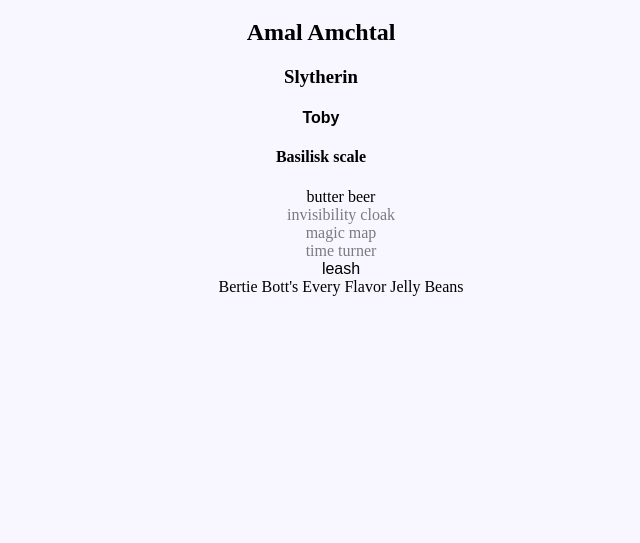
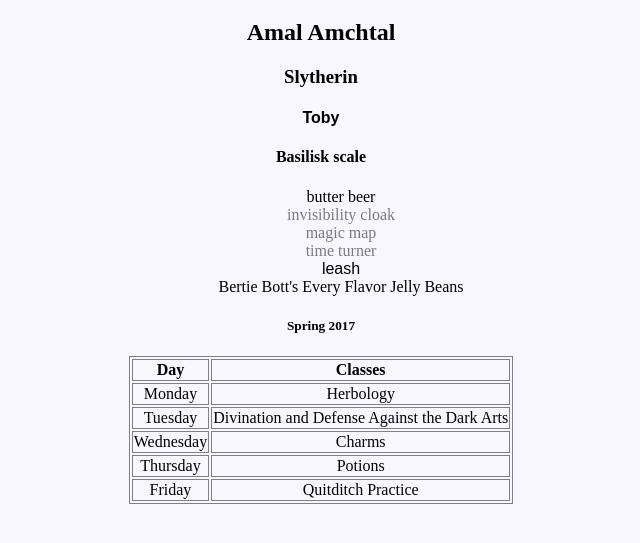
Before and after one commit to Aba250-1004/hogwarts, a plain HTML site: page index.html in a window 1280 px wide. Shown: the part 61-604 px from the top of the page, without its empty margins (319-959 px from the left). Drawn offline with Linux system fonts and the light colour scheme.

Commit message:
Year 4 - I realize I can make things that are ever increasingly more complex with greater ease. Adding order is always more effort than causing chaos.

```diff
--- a/app.js
+++ b/app.js
@@ -86,3 +86,89 @@ ul.appendChild(li5);
 const li6 = document.createElement("li");
 li6.innerText = "Bertie Bott's Every Flavor Jelly Beans";
 ul.appendChild(li6);
+
+// year 4
+
+// make a table
+const table = document.createElement("table");
+// console.log(table);
+container.appendChild(table);
+
+// Right above your table add an h5 that says 'Spring 2017'
+const h5 = document.createElement("h5");
+h5.innerText = "Spring 2017";
+// console.log(h5);
+container.insertBefore(h5,table);
+// Inside the table add a thead element
+const thead = document.createElement("thead");
+// console.log(thead);
+table.appendChild(thead)
+// Inside the thead element add two th elements
+// in the first th add the text Day
+const th1 = document.createElement("th");
+th1.innerText = "Day";
+thead.appendChild(th1);
+// in the second th add the text Classes
+const th2 = document.createElement("th");
+th2.innerText = "Classes";
+thead.appendChild(th2);
+// Create a tr element and add two td elements inside.
+const tr = document.createElement("tr");
+const tdMD = document.createElement("td");
+const tdMC = document.createElement("td");
+table.appendChild(tr);
+// in the first td add the day Monday
+tdMD.innerHTML = "Monday";
+tr.appendChild(tdMD)
+// in the second td add the classes you are taking
+// ( Herbology, Divination, History of Magic, Charms, Potions,
+// Transfiguration, Defense Against the Dark Arts, Quidditch
+// practice, etc.)
+tdMC.innerHTML = "Herbology";
+tr.appendChild(tdMC)
+
+// Create more tr elements with tds inside so that you
+//  have Monday - Friday and classes each of those days
+const tr1 = document.createElement("tr");
+const tdTD = document.createElement("td");
+const tdTC = document.createElement("td");
+table.appendChild(tr1);
+
+tdTD.innerHTML = "Tuesday";
+tr1.appendChild(tdTD)
+
+tdTC.innerHTML = "Divination and Defense Against the Dark Arts";
+tr1.appendChild(tdTC)
+
+const tr2 = document.createElement("tr");
+const tdWD = document.createElement("td");
+const tdWC = document.createElement("td");
+table.appendChild(tr2);
+
+tdWD.innerHTML = "Wednesday";
+tr2.appendChild(tdWD)
+
+tdWC.innerHTML = "Charms";
+tr2.appendChild(tdWC)
+
+const tr3 = document.createElement("tr");
+const tdTHD = document.createElement("td");
+const tdTHC = document.createElement("td");
+table.appendChild(tr3);
+
+tdTHD.innerHTML = "Thursday";
+tr3.appendChild(tdTHD)
+
+tdTHC.innerHTML = "Potions";
+tr3.appendChild(tdTHC)
+
+const tr4 = document.createElement("tr");
+const tdFD = document.createElement("td");
+const tdFC = document.createElement("td");
+table.appendChild(tr4);
+
+tdFD.innerHTML = "Friday";
+tr4.appendChild(tdFD)
+
+tdFC.innerHTML = "Quitditch Practice";
+tr4.appendChild(tdFC)
--- a/main.css
+++ b/main.css
@@ -11,3 +11,8 @@ body {
 ul{
     list-style-type: none;
 }
+
+table, th, td {
+    border: 1px solid gray;
+    margin:auto;
+}
```
